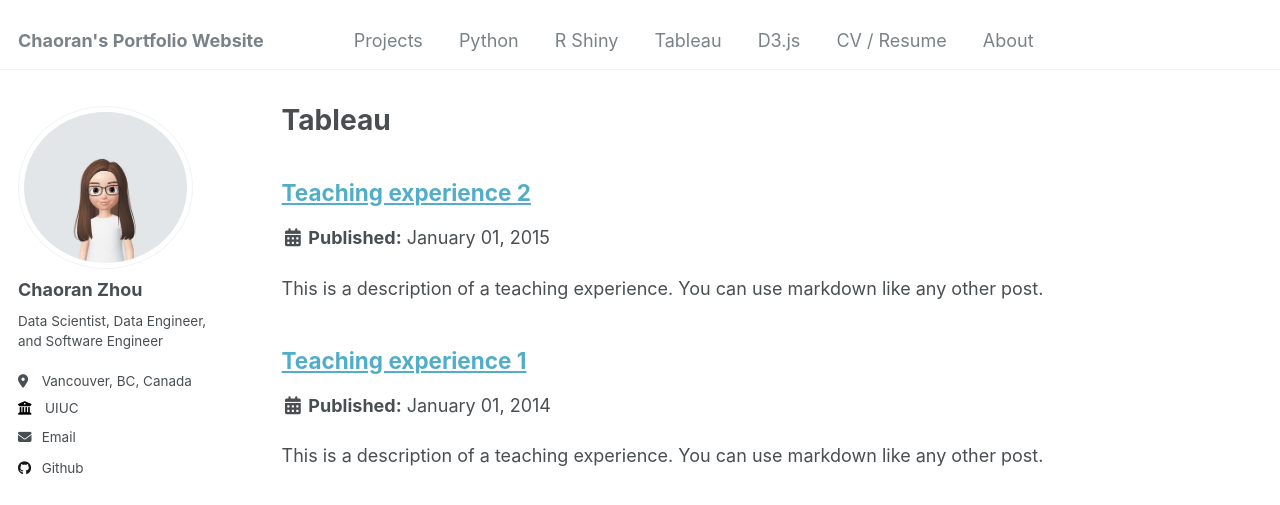
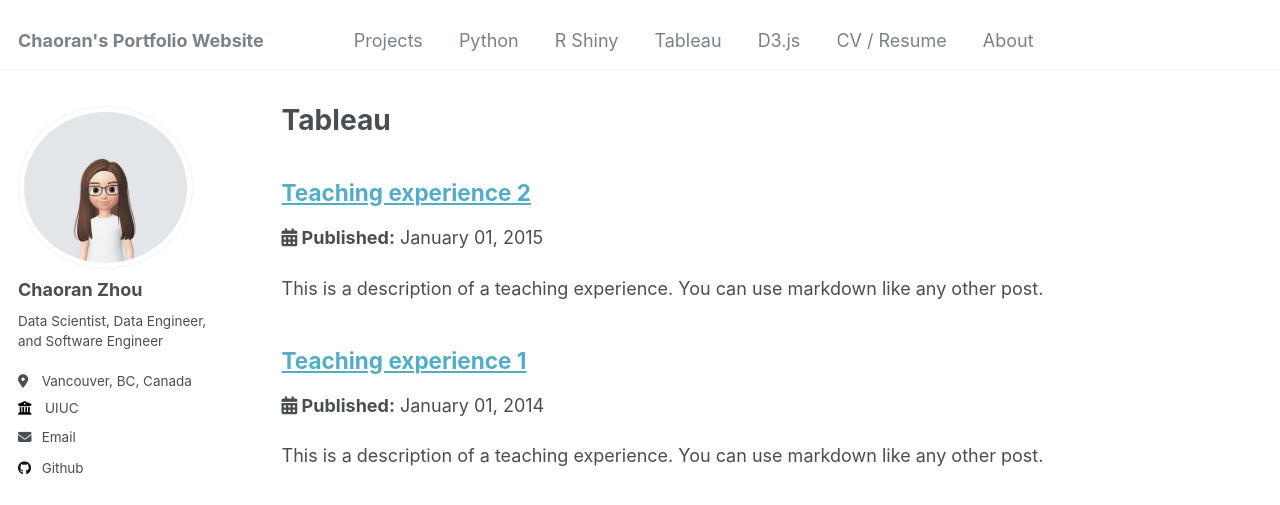
Before and after one commit to ranranrunforit/ranranrunforit.github.io, a Jekyll site: the page built from _pages/tableau.html, in a window 1280 px wide. Shown: the top 505 px of the page. Built offline with Jekyll 4.4.1, drawn with Linux system fonts in a browser that asks for light colours.

Commit message:
Update archive-single.html

```diff
--- a/_includes/archive-single.html
+++ b/_includes/archive-single.html
@@ -43,7 +43,7 @@
         {% elsif post.collection == 'publications' %}
           <p>Published in <i>{{ post.venue }}</i>, {{ post.date | default: "1900-01-01" | date: "%Y" }} </p>
         {% elsif post.date %}
-         <p class="page__date"><i class="fas fa-fw fa-calendar-alt" aria-hidden="true"></i><strong> {{ site.data.ui-text[site.locale].date_label | default: "Updated:" }}</strong>  <time datetime="{{ post.date | default: "1900-01-01" | date_to_xmlschema }}">{{ post.date | default: "1900-01-01" | date: "%B %d, %Y" }}</time></p>
+         <p class="page__date"><i class="fa-regular fa-calendar-days" aria-hidden="true"></i><strong> {{ site.data.ui-text[site.locale].date_label | default: "Updated:" }}</strong>  <time datetime="{{ post.date | default: "1900-01-01" | date_to_xmlschema }}">{{ post.date | default: "1900-01-01" | date: "%B %d, %Y" }}</time></p>
         {% endif %}
 
     {% if post.excerpt and site.read_more != 'enabled' %}
```
